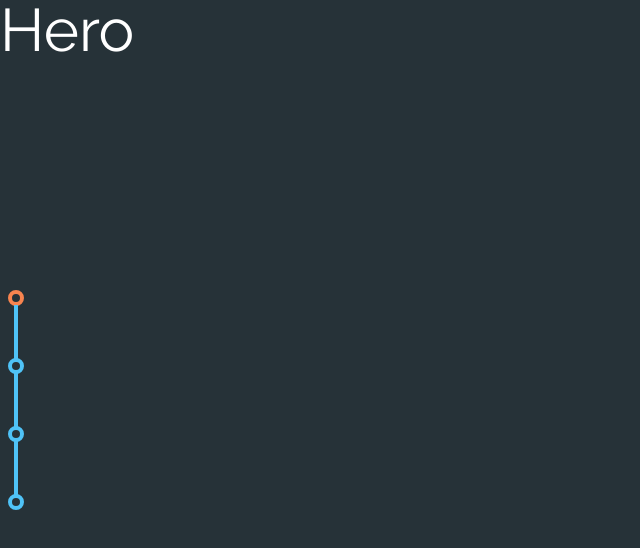
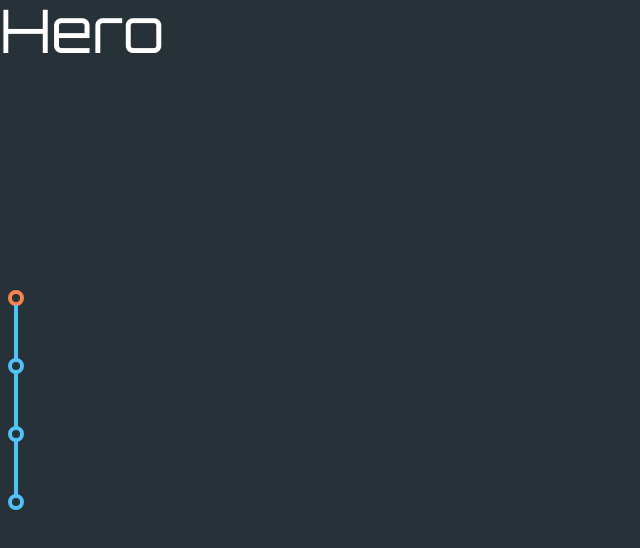
Before and after one commit to tombo-gokuraku/portfolio, a Gatsby site: page / in a window 1280 px wide. Shown: the whole page, without its empty margins (0-640 px from the left). Built offline with nearby package versions, Linux system fonts and the light colour scheme; Gatsby itself is replaced by a stand-in of ours.

Commit message:
add orbitron and makinas fonts

```diff
--- a/src/components/Layout.js
+++ b/src/components/Layout.js
@@ -31,7 +31,7 @@ const GlobalStyle = createGlobalStyle`
   }
 
   body {
-    font-family: Raleway, sans-serif;
+    font-family: Orbitron, sans-serif;
     background-color: #263238;
   }
 
--- a/src/fonts/fonts.js
+++ b/src/fonts/fonts.js
@@ -1,9 +1,22 @@
 import { createGlobalStyle } from "styled-components";
 
-import Raleway from "./Raleway-Regular.ttf";
+import OrbitronRegular from "./Orbitron-Regular.ttf";
+import OrbitronBold from "./Orbitron-Bold.ttf";
+import Makinas4Square from "./Makinas-4-Square.otf";
 
 export default createGlobalStyle`
   @font-face {
-    font-family: Raleway;
-    src: local('Raleway'), url(${Raleway}) format('truetype');
+    font-family: Orbitron;
+    src: local('Orbitron'), url(${OrbitronRegular}) format('truetype');
+    font-weight: normal;
+  }
+  @font-face {
+    font-family: Orbitron;
+    src: local('Orbitron'), url(${OrbitronBold}) format('truetype');
+    font-weight: bold;
+  }
+  @font-face {
+    font-family: Makinas4Square;
+    src: local('Makinas4Square'), url(${Makinas4Square}) format('opentype');
+  }
 `;
```
Also changed, not shown: src/fonts/Orbitron-Bold.ttf (added), src/fonts/Orbitron-Regular.ttf (added), 1 other file.
